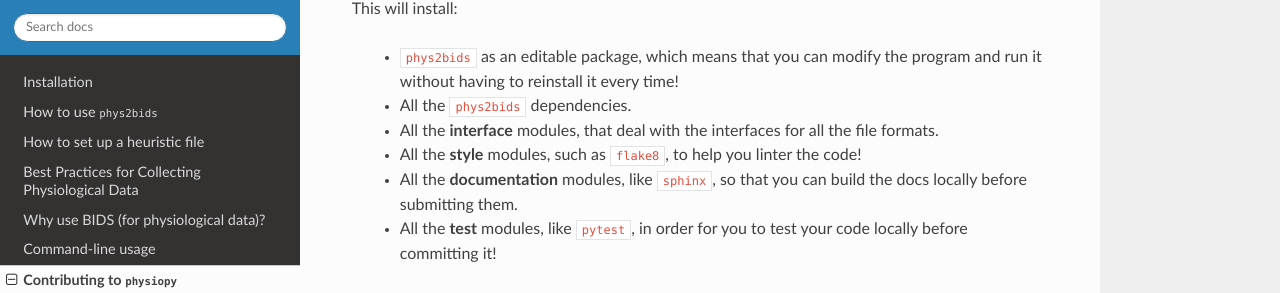
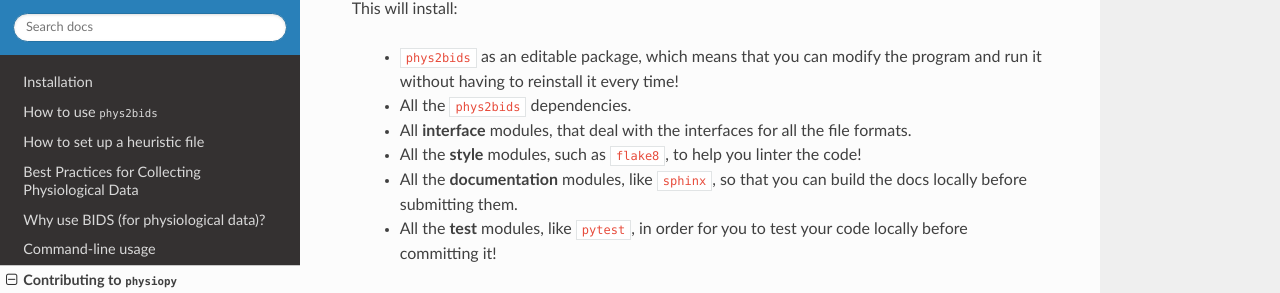
Before and after one commit to physiopy/phys2bids, a Sphinx documentation site: the page built from docs/contributing.rst, in a window 1280 px wide and 900 px high, scrolled down 1398 px. Shown: the part 137-430 px from the top of the window. Built offline with Sphinx 7.4.7 and the Read the Docs theme 2.0.0, drawn with Linux system fonts in a browser that asks for light colours.

Commit message:
Update docs/contributing.rst
Co-authored-by: Stefano Moia <s.moia@bcbl.eu>

```diff
--- a/docs/contributing.rst
+++ b/docs/contributing.rst
@@ -65,7 +65,7 @@ This will install:
 
     - ``phys2bids`` as an editable package, which means that you can modify the program and run it without having to reinstall it every time!
     - All the ``phys2bids`` dependencies.
-    - All the **interface** modules, that deal with the interfaces for all the file formats.
+    - All **interface** modules, that deal with the interfaces for all the file formats.
     - All the **style** modules, such as ``flake8``, to help you linter the code!
     - All the **documentation** modules, like ``sphinx``, so that you can build the docs locally before submitting them.
     - All the **test** modules, like ``pytest``, in order for you to test your code locally before committing it!
```
